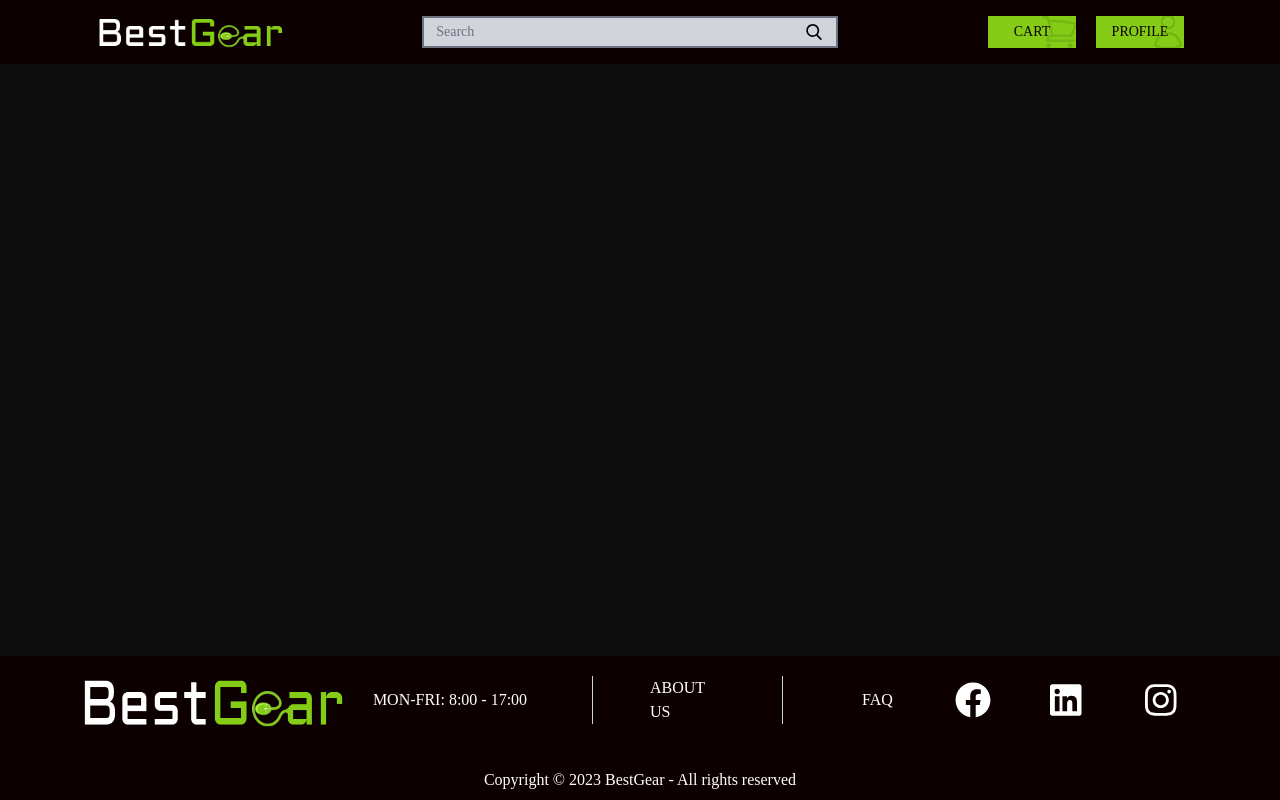
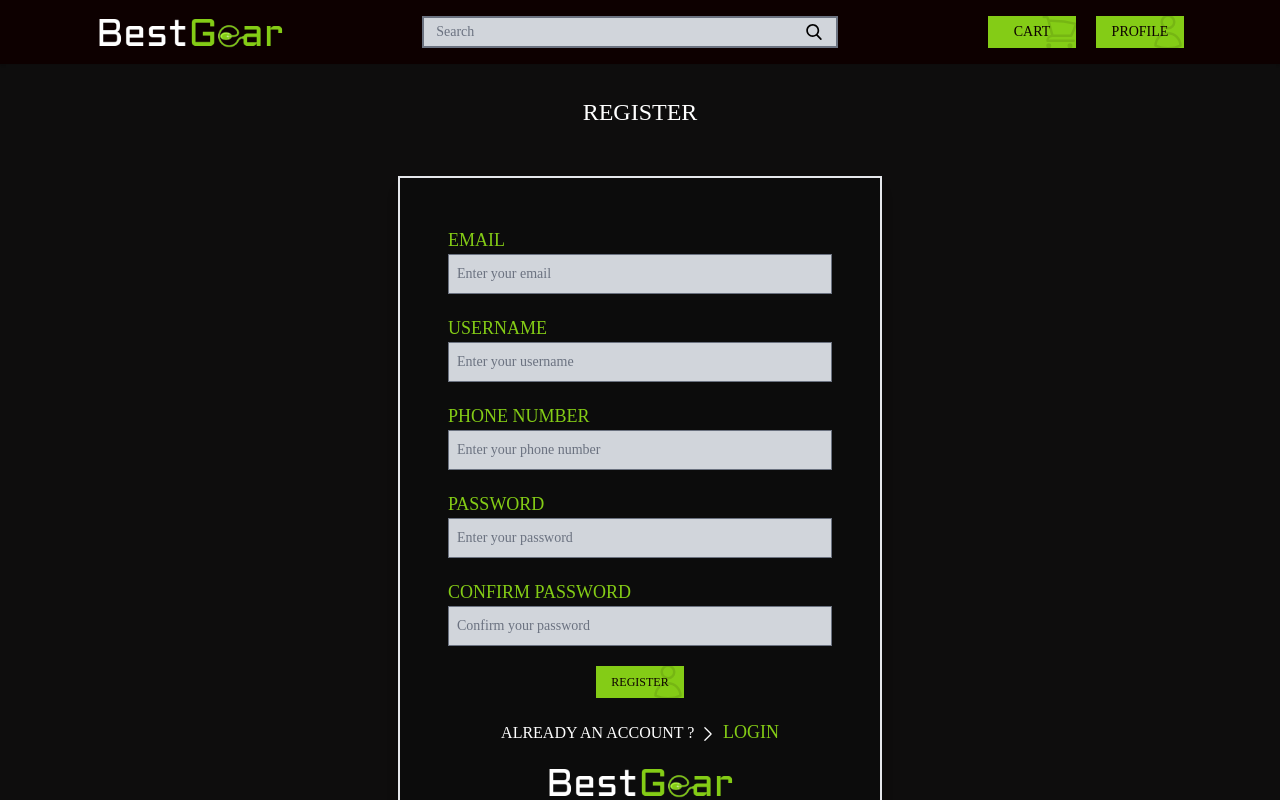
Before and after one commit to tariklilic/computer-shop-hci, an Angular app: page /register in a window 1280 px wide. Before the commit this address led to /. Shown: the top 800 px of the page. Built offline with nearby package versions, Linux system fonts and the light colour scheme.

Commit message:
register screen

```diff
--- a/src/app/app-routing.module.ts
+++ b/src/app/app-routing.module.ts
@@ -1,9 +1,11 @@
 import { NgModule } from '@angular/core';
 import { RouterModule, Routes } from '@angular/router';
 import { LoginComponent } from './auth/login/login.component';
+import { RegisterComponent } from './auth/register/register.component';
 
 const routes: Routes = [
   { path: 'login', component: LoginComponent },
+  { path: 'register', component: RegisterComponent },
 ];
 
 @NgModule({
--- a/src/app/auth/login/login.component.html
+++ b/src/app/auth/login/login.component.html
@@ -1,66 +1,13 @@
-<!-- <section class="bg-gray-50 dark:bg-gray-900">
-    <div class="flex flex-col items-center justify-center px-6 py-8 mx-auto">
-        <div href="#" class="flex items-center mb-6 text-xl font-normal text-gray-900 dark:text-white">
-            LOGIN
-        </div>
-        <div
-            class="w-full bg-white rounded-lg shadow dark:border md:mt-0 sm:max-w-md xl:p-0 dark:bg-gray-800 dark:border-gray-700">
-            <div class="p-6 space-y-4 md:space-y-6 sm:p-8">
-                <form class="space-y-4 md:space-y-6" action="#">
-                    <div>
-                        <label for="email" class="block mb-2 text-sm font-medium text-gray-900 dark:text-white">Your
-                            email</label>
-                        <input type="email" name="email" id="email"
-                            class="bg-gray-50 border border-gray-300 text-gray-900 sm:text-sm rounded-lg focus:ring-primary-600 focus:border-primary-600 block w-full p-2.5 dark:bg-gray-700 dark:border-gray-600 dark:placeholder-gray-400 dark:text-white dark:focus:ring-blue-500 dark:focus:border-blue-500"
-                            placeholder="name@company.com" required="">
-                    </div>
-                    <div>
-                        <label for="password"
-                            class="block mb-2 text-sm font-medium text-gray-900 dark:text-white">Password</label>
-                        <input type="password" name="password" id="password" placeholder="••••••••"
-                            class="bg-gray-50 border border-gray-300 text-gray-900 sm:text-sm rounded-lg focus:ring-primary-600 focus:border-primary-600 block w-full p-2.5 dark:bg-gray-700 dark:border-gray-600 dark:placeholder-gray-400 dark:text-white dark:focus:ring-blue-500 dark:focus:border-blue-500"
-                            required="">
-                    </div>
-                    <div class="flex items-center justify-between">
-                        <div class="flex items-start">
-                            <div class="flex items-center h-5">
-                                <input id="remember" aria-describedby="remember" type="checkbox"
-                                    class="w-4 h-4 border border-gray-300 rounded bg-gray-50 focus:ring-3 focus:ring-primary-300 dark:bg-gray-700 dark:border-gray-600 dark:focus:ring-primary-600 dark:ring-offset-gray-800"
-                                    required="">
-                            </div>
-                            <div class="ml-3 text-sm">
-                                <label for="remember" class="text-gray-500 dark:text-gray-300">Remember me</label>
-                            </div>
-                        </div>
-                        <a href="#"
-                            class="text-sm font-medium text-primary-600 hover:underline dark:text-primary-500">Forgot
-                            password?</a>
-                    </div>
-                    <button type="submit"
-                        class="w-full text-white bg-primary-600 hover:bg-primary-700 focus:ring-4 focus:outline-none focus:ring-primary-300 font-medium rounded-lg text-sm px-5 py-2.5 text-center dark:bg-primary-600 dark:hover:bg-primary-700 dark:focus:ring-primary-800">Sign
-                        in</button>
-                    <p class="text-sm font-light text-gray-500 dark:text-gray-400">
-                        Don’t have an account yet? <a href="#"
-                            class="font-medium text-primary-600 hover:underline dark:text-primary-500">Sign up</a>
-                    </p>
-                </form>
-            </div>
-        </div>
-    </div>
-</section> -->
-
 <div class="text-black flex flex-col items-center justify-center h-full text-gray-700 mb-16 mt-8">
-
-    <!-- Component Start -->
     <h1 class="font-base text-2xl text-white">LOGIN</h1>
     <form class="flex flex-col bg-rect-black border-2 border-light-gray shadow-lg p-12 mt-12 mr-5 ml-5 sm:mr-0 sm:ml-0"
         action="">
-        <label class="font-base text-xl text-lime" for="usernameField">Email</label>
-        <input class="flex items-center h-10 px-2 w-70 bg-gray mt-2 text-sm focus:outline-none focus:ring-2" type="text"
-            placeholder="Enter your email">
-        <label class="font-base text-xl text-lime mt-3" for="passwordField">Password</label>
-        <input class="flex items-center h-10 px-2 w-70 bg-gray mt-2 text-sm focus:outline-none focus:ring-2"
-            type="password" placeholder="Enter your password">
+        <label class="font-base text-lg  text-lime" for="EMAIL">EMAIL</label>
+        <input class="flex items-center h-10 px-2 w-70 sm:w-96 bg-gray text-sm focus:outline-none focus:ring-2"
+            type="email" id="email" type="email" placeholder="Enter your email">
+        <label class="font-base text-lg  text-lime mt-5" for="password">PASSWORD</label>
+        <input class="flex items-center h-10 px-2 w-70 sm:w-96 bg-gray text-sm focus:outline-none focus:ring-2"
+            type="password" id="password" name="password" placeholder="Enter your password">
         <div class="sm:flex sm:items-center ml-auto mr-auto mt-5 mb-5 group">
             <button class="w-22 h-8 bg-lime text-black flex items-center justify-center group-hover:bg-black">
                 <span class="mx-auto relative text-xs group-hover:text-lime group-active:text-limeclick">REGISTER</span>
@@ -72,7 +19,7 @@
                 </svg>
             </button>
         </div>
-        <div class="text-white text-md">
+        <div class="text-white text-md text-center">
             DON'T HAVE AN ACCOUNT ?
             <svg id="svg" xmlns="http://www.w3.org/2000/svg" fill="none" viewBox="0 0 24 24" stroke-width="1.5"
                 stroke="currentColor" class="w-5 h-5">
--- a/src/app/auth/register/register.component.css
+++ b/src/app/auth/register/register.component.css
@@ -0,0 +1,3 @@
+svg {
+    display: inline;
+}
--- a/src/app/auth/register/register.component.html
+++ b/src/app/auth/register/register.component.html
@@ -1 +1,47 @@
-<p>register works!</p>
+<div class="text-black flex flex-col items-center justify-center h-full text-gray-700 mb-16 mt-8">
+    <h1 class="font-base text-2xl text-white">REGISTER</h1>
+    <form class="flex flex-col bg-rect-black border-2 border-light-gray shadow-lg p-12 mt-12 mr-5 ml-5 sm:mr-0 sm:ml-0"
+        action="">
+        <label class="font-base text-lg text-lime" for="email">EMAIL</label>
+        <input class="flex items-center h-10 px-2 w-70 sm:w-96 bg-gray text-sm focus:outline-none focus:ring-2"
+            type="email" id="email" name="email" placeholder="Enter your email">
+        <label class="font-base text-lg  text-lime mt-5" for="username">USERNAME</label>
+        <input class="flex items-center h-10 px-2 w-70 sm:w-96 bg-gray text-sm focus:outline-none focus:ring-2"
+            type="text" id="username" name="username" placeholder="Enter your username">
+        <label class="font-base text-lg  text-lime mt-5" for="phone">PHONE NUMBER</label>
+        <input class="flex items-center h-10 px-2 w-70 sm:w-96 bg-gray text-sm focus:outline-none focus:ring-2"
+            type="number" id="phone" name="phone" placeholder="Enter your phone number">
+        <label class="font-base text-lg  text-lime mt-5" for="password">PASSWORD</label>
+        <input class="flex items-center h-10 px-2 w-70 sm:w-96 bg-gray text-sm focus:outline-none focus:ring-2"
+            type="password" id="password" name="password" placeholder="Enter your password">
+        <label class="font-base text-lg  text-lime mt-5" for="confirmpassword">CONFIRM PASSWORD</label>
+        <input class="flex items-center h-10 px-2 w-70 sm:w-96 bg-gray text-sm focus:outline-none focus:ring-2"
+            type="password" id="confirmpassword" name="confirmpassword" placeholder="Confirm your password">
+        <div class="sm:flex sm:items-center ml-auto mr-auto mt-5 mb-5 group">
+            <button class="w-22 h-8 bg-lime text-black flex items-center justify-center group-hover:bg-black">
+                <span class="mx-auto relative text-xs group-hover:text-lime group-active:text-limeclick">REGISTER</span>
+                <svg xmlns="http://www.w3.org/2000/svg" fill="none" viewBox="0 0 24 24" stroke-width="1.5"
+                    stroke="black"
+                    class="md:ml-14 w-12 h-10 ml-12 absolute opacity-10 group-hover:opacity-20 group-hover:stroke-lime group-active:stroke-limeclick">
+                    <path stroke-linecap="round" stroke-linejoin="round"
+                        d="M15.75 6a3.75 3.75 0 11-7.5 0 3.75 3.75 0 017.5 0zM4.501 20.118a7.5 7.5 0 0114.998 0A17.933 17.933 0 0112 21.75c-2.676 0-5.216-.584-7.499-1.632z" />
+                </svg>
+            </button>
+        </div>
+        <div class="text-white text-md text-center">
+            ALREADY AN ACCOUNT ?
+            <svg id="svg" xmlns="http://www.w3.org/2000/svg" fill="none" viewBox="0 0 24 24" stroke-width="1.5"
+                stroke="currentColor" class="w-5 h-5">
+                <path stroke-linecap="round" stroke-linejoin="round" d="M8.25 4.5l7.5 7.5-7.5 7.5" />
+            </svg>
+            <a href="#" class="text-lime text-lg hover:text-white active:text-limeclick">
+                LOGIN
+            </a>
+        </div>
+        <div class="flex mt-5 justify-center">
+            <div>
+                <img alt="color" src="assets/images/logo-white.png" class="ml-3 sm:ml-0 h-7 sm:h-7 md:h-8">
+            </div>
+        </div>
+    </form>
+</div>
```
